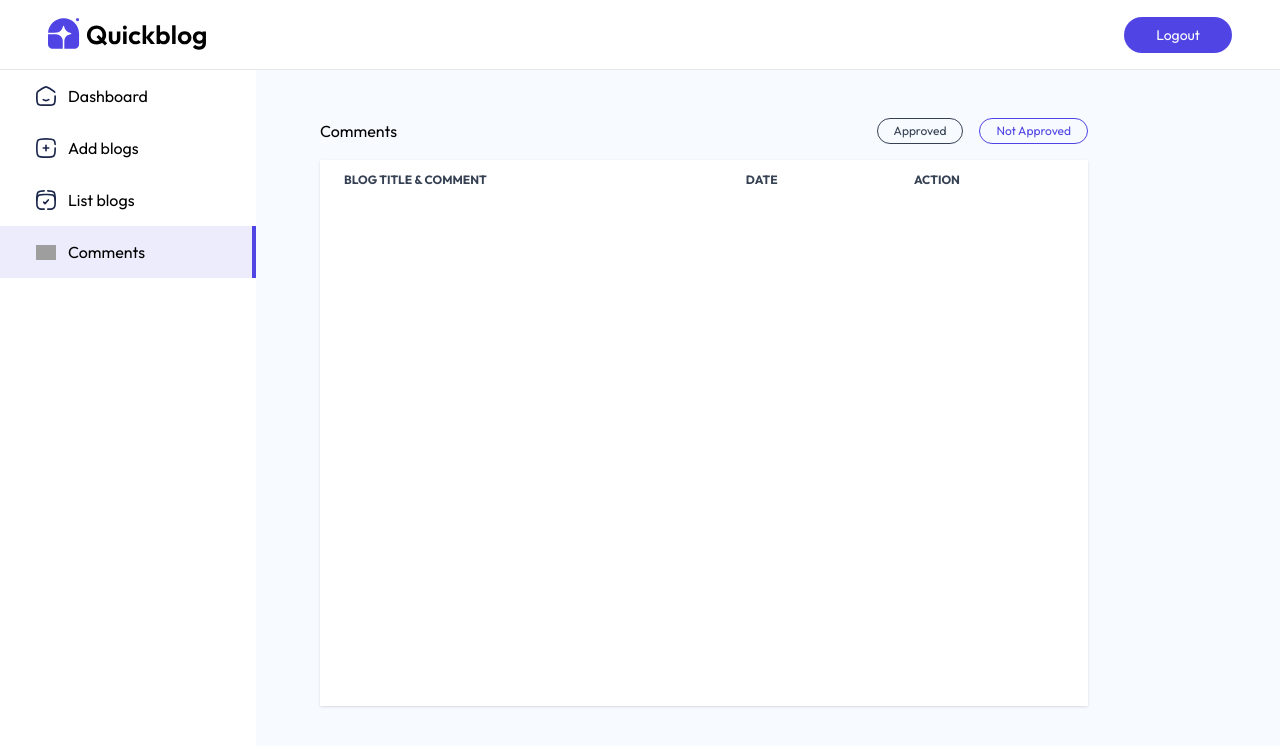
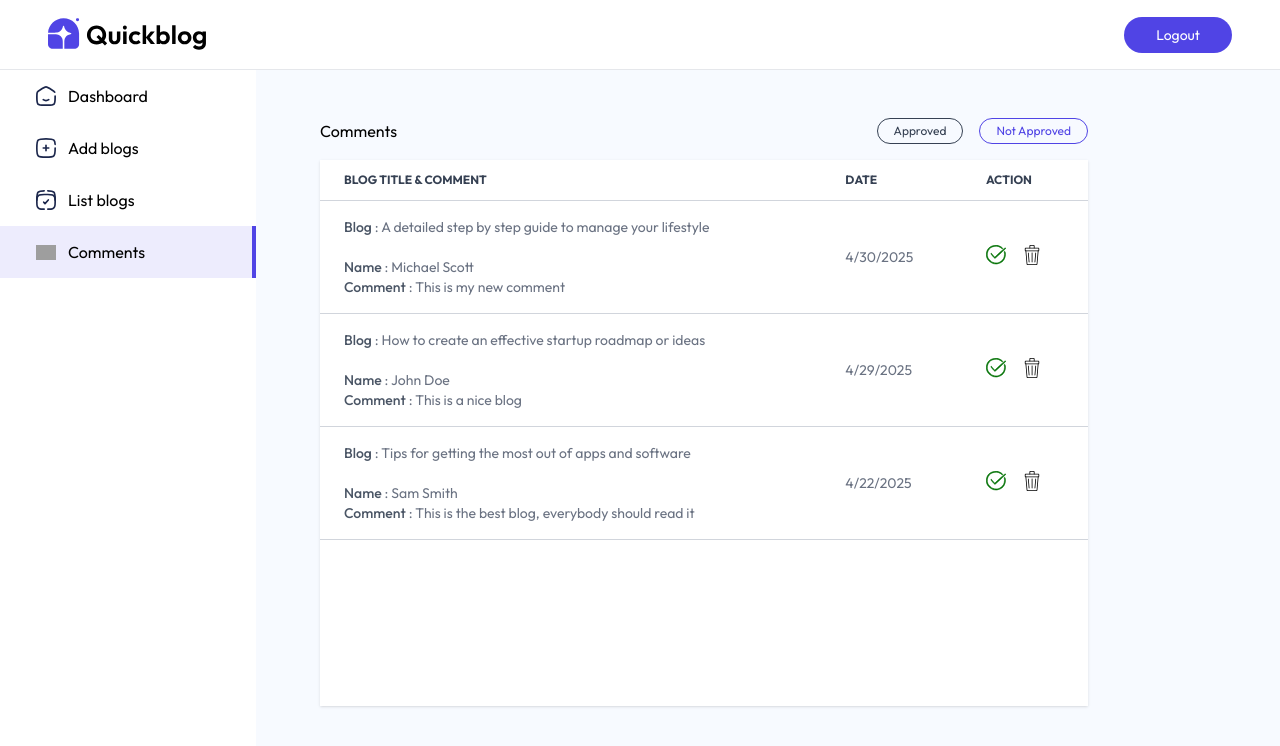
Before and after one commit to toffly/QuickBlog, a React (Vite) app in the folder client/: page /admin/comments in a window 1280 px wide. Shown: the top 746 px of the page. Built offline with nearby package versions, Linux system fonts and the light colour scheme; grey boxes are pictures that could not be loaded.

Commit message:
Add CommentTableItem component and integrate it into Comments for displaying filtered comments

```diff
--- /dev/null
+++ b/client/src/components/admin/CommentTableItem.jsx
@@ -0,0 +1,44 @@
+import React from "react";
+import { assets } from "../../assets/assets";
+
+const CommentTableItem = ({ comment, fetchComments }) => {
+  const { blog, createdAt, _id } = comment;
+  const BlogData = new Date(createdAt);
+
+  return (
+    <tr className="border-y border-gray-300">
+      <td className="px-6 py-4">
+        <b className="font-medium text-gray-600">Blog</b> : {blog.title}
+        <br />
+        <br />
+        <b className="font-medium text-gray-600">Name</b> : {comment.name}
+        <br />
+        <b className="font-medium text-gray-600">Comment</b> : {comment.content}
+      </td>
+      <td className="px-6 py-4 max-sm:idden">
+        {BlogData.toLocaleDateString()}
+      </td>
+      <td className="px-6 py-4">
+        <div className="inline-flex items-center gap-4">
+          {!comment.isApproved ? (
+            <img
+              src={assets.tick_icon}
+              className="w-5 hover:scale-110 transition-all cursor-pointer"
+            />
+          ) : (
+            <p className="text-xs border border-green-600 bg-green-100 text-green-600 rounded-full px-3 py-1">
+              Approved
+            </p>
+          )}
+          <img
+            src={assets.bin_icon}
+            alt="bin"
+            className="w-5 hover:scale-110 transition-all cursor-pointer"
+          />
+        </div>
+      </td>
+    </tr>
+  );
+};
+
+export default CommentTableItem;
--- a/client/src/pages/admin/Comments.jsx
+++ b/client/src/pages/admin/Comments.jsx
@@ -1,5 +1,6 @@
 import { useEffect, useState } from "react";
 import { comments_data } from "../../assets/assets";
+import CommentTableItem from "../../components/admin/CommentTableItem";
 
 const Comments = () => {
   const [comments, setComments] = useState([]);
@@ -51,7 +52,12 @@ const Comments = () => {
             </tr>
           </thead>
           <tbody>
-
+            {comments.filter((comment) => {
+              if(filter === "Approved") return comment.isApproved === true;
+              return comment.isApproved === false
+            }).map((comment, index)=> (
+              <CommentTableItem key={comment._id} comment={comment} index={index + 1} fetchComments={fetchComments}/>
+            ))}
           </tbody>
         </table>
       </div>
```
